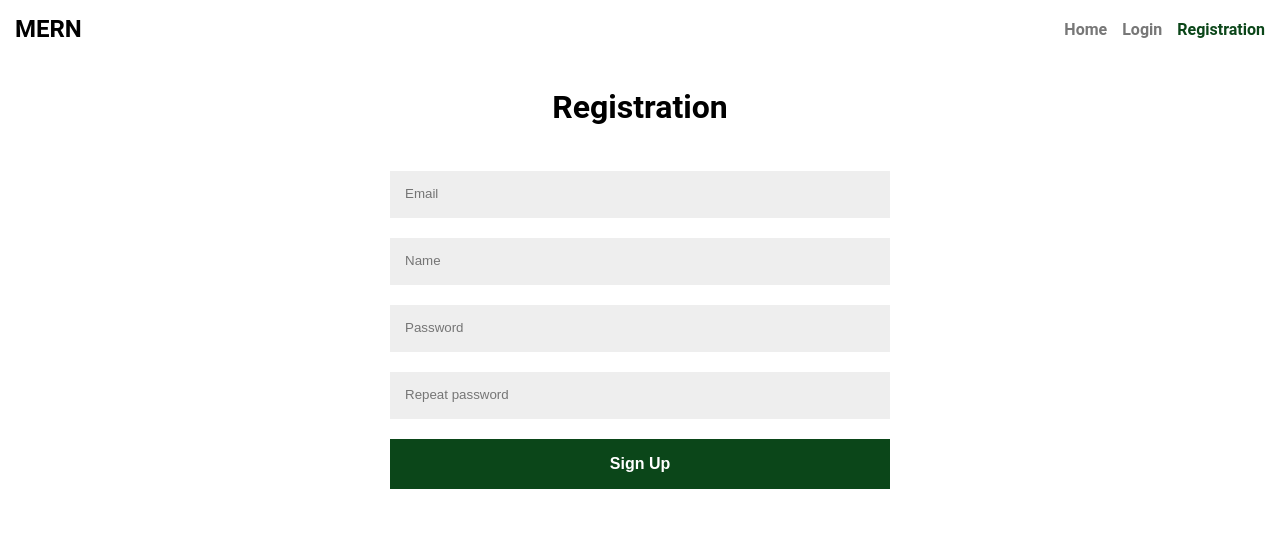
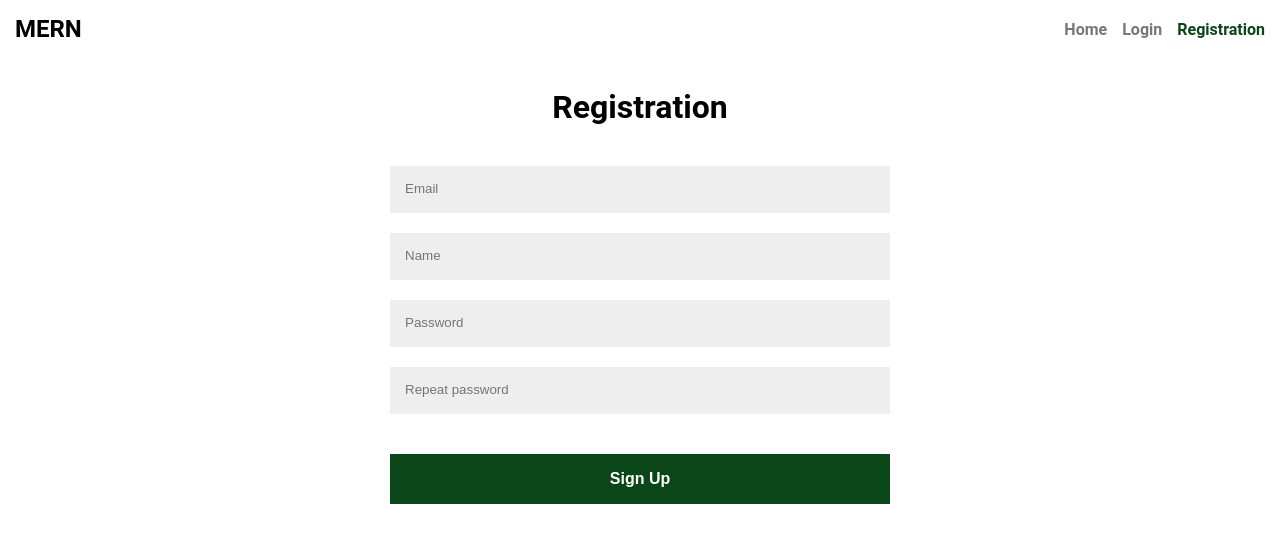
Before and after one commit to Alexey-Tverdohleb/mern-app, a React (Vite) app in the folder client/: page /registration in a window 1280 px wide. Shown: the top 542 px of the page. Built offline with nearby package versions, Linux system fonts and the light colour scheme; no server answers.

Commit message:
design changes

```diff
--- a/client/src/pages/Login/style.js
+++ b/client/src/pages/Login/style.js
@@ -7,7 +7,7 @@ export const FormWrapper = styled.div`
 
 export const Title = styled.h1`
   text-align: center;
-  margin-bottom: 45px;
+  margin-bottom: 40px;
 `;
 
 export const InputGroup = styled.div`
@@ -15,4 +15,5 @@ export const InputGroup = styled.div`
   flex-direction: column;
   justify-content: center;
   align-items: center;
+  margin-bottom: 20px;
 `;
--- a/client/src/pages/Registration/style.js
+++ b/client/src/pages/Registration/style.js
@@ -7,7 +7,7 @@ export const FormWrapper = styled.div`
 
 export const Title = styled.h1`
   text-align: center;
-  margin-bottom: 45px;
+  margin-bottom: 40px;
 `;
 
 export const InputGroup = styled.div`
@@ -15,4 +15,5 @@ export const InputGroup = styled.div`
   flex-direction: column;
   justify-content: center;
   align-items: center;
+  margin-bottom: 20px;
 `;
```
